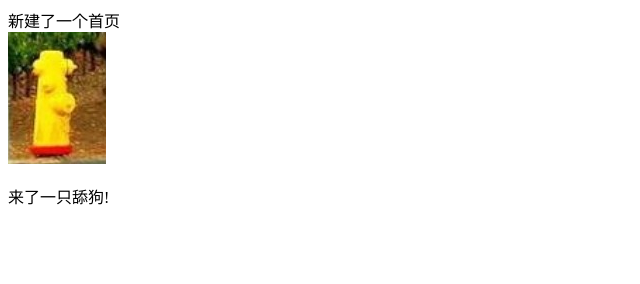
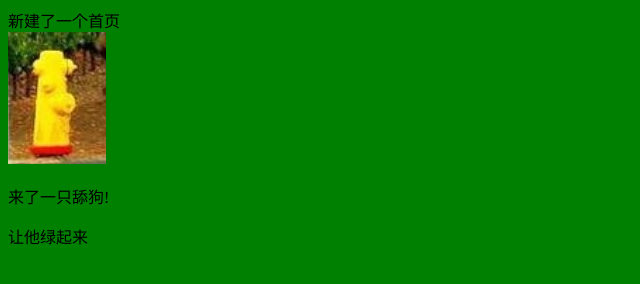
Before and after one commit to rueitin/rueitinStudy, a plain HTML site: page index.html in a window 1280 px wide. Shown: the whole page, without its empty margins (0-640 px from the left). Drawn offline with Linux system fonts and the light colour scheme.

Commit message:
让他绿起来

```diff
--- /dev/null
+++ b/index.css
@@ -0,0 +1,3 @@
+body{
+    background-color: green;
+}
--- a/index.html
+++ b/index.html
@@ -4,10 +4,12 @@
     <meta charset="UTF-8">
     <meta name="viewport" content="width=device-width, initial-scale=1.0">
     <title>Document</title>
+    <link rel="stylesheet" href="./index.css">
 </head>
 <body>
     <div>新建了一个首页</div>
     <img src="./ll.png" alt="">
     <p>来了一只舔狗!</p>
+    <span>让他绿起来</span>
 </body>
 </html>
```
